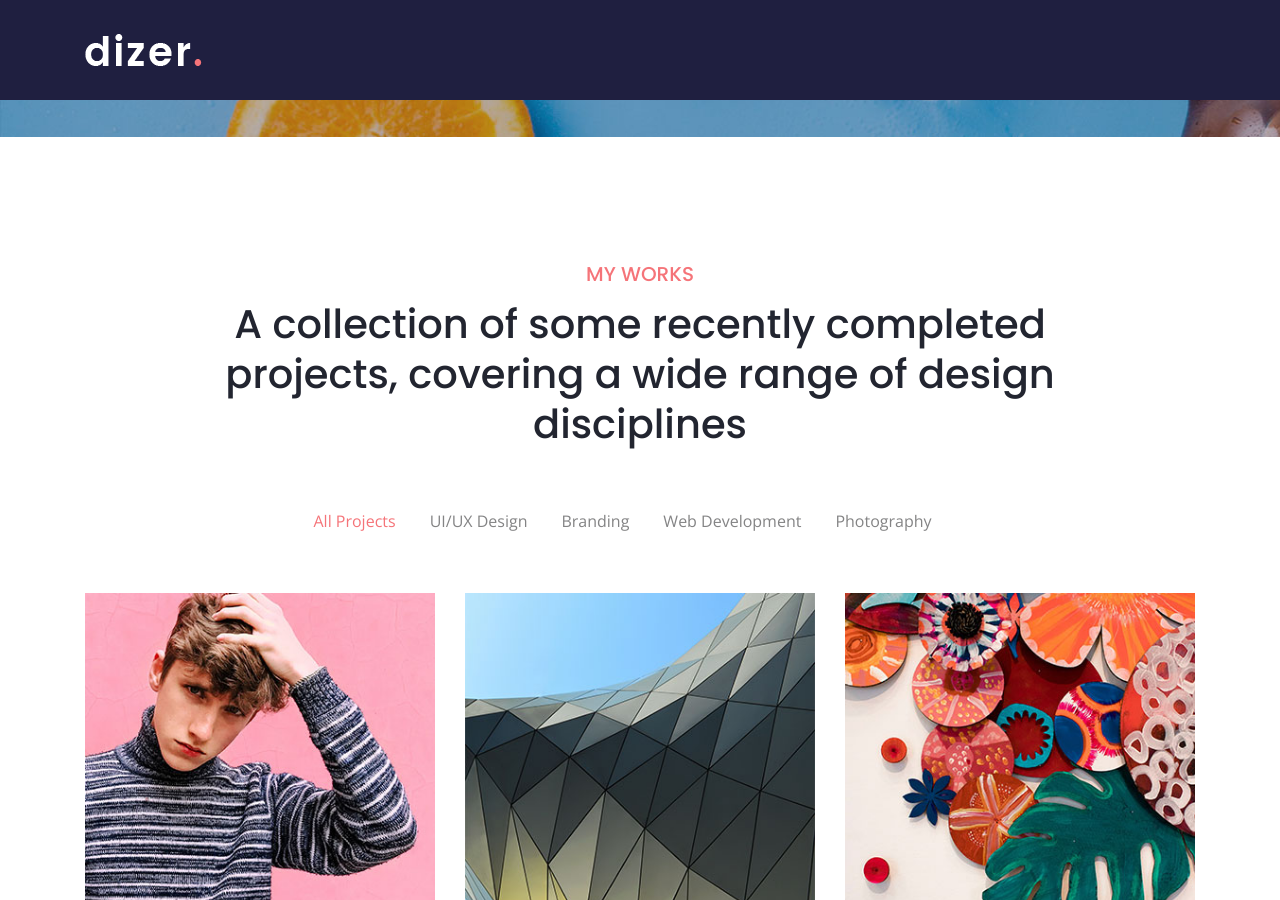
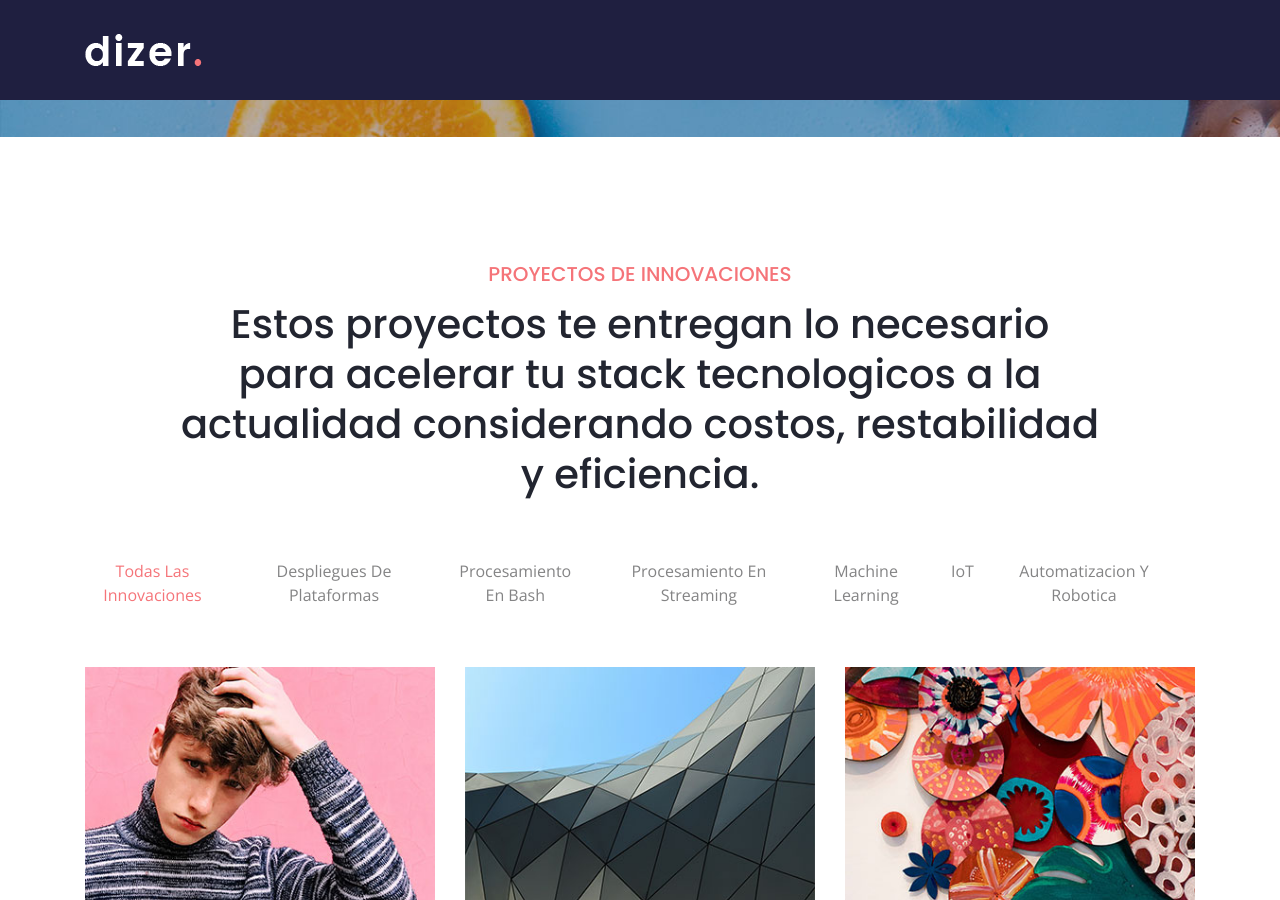
Before and after one commit to armandoytriago/aj2, a Jekyll site: the page built from portfolio-1.html, in a window 1280 px wide and 900 px high, scrolled down 364 px. Built offline with Jekyll 4.4.1, drawn with Linux system fonts in a browser that asks for light colours.

Commit message:
Update portfolio-1.html

```diff
--- a/portfolio-1.html
+++ b/portfolio-1.html
@@ -12,9 +12,9 @@ description: "Dolor sit amet consectetur elit sed do eiusmod tempor incididunt l
 		<div class="row justify-content-center">
 			<div class="col-lg-10 text-center">
 				<span class="h5 text-color text-uppercase">
-					my works
+					Proyectos de innovaciones
 				</span>
-				<h3 class="mb-5 mt-2">A collection of some recently completed projects, covering a wide range of design disciplines</h3>
+				<h3 class="mb-5 mt-2">Estos proyectos te entregan lo necesario para acelerar tu stack tecnologicos a la actualidad considerando costos, restabilidad y eficiencia.</h3>
 			</div>
 		</div>
 
@@ -22,19 +22,25 @@ description: "Dolor sit amet consectetur elit sed do eiusmod tempor incididunt l
       	<div class="col-12 text-center">
 	        <div class="btn-group btn-group-toggle " data-toggle="buttons">
 	          <label class="btn border-0 active">
-	            <input type="radio" name="shuffle-filter" value="all" checked="checked" />All Projects
+	            <input type="radio" name="shuffle-filter" value="all" checked="checked" />Todas las innovaciones
 	          </label>
 	          <label class="btn border-0">
-	            <input type="radio" name="shuffle-filter" value="design" />UI/UX Design
+	            <input type="radio" name="shuffle-filter" value="design" />Despliegues de plataformas
 	          </label>
 	          <label class="btn border-0">
-	            <input type="radio" name="shuffle-filter" value="branding" />branding
+	            <input type="radio" name="shuffle-filter" value="branding" />Procesamiento en Bash
 	          </label>
 	          <label class="btn border-0">
-	            <input type="radio" name="shuffle-filter" value="illustration" />Web Development
+	            <input type="radio" name="shuffle-filter" value="illustration" />Procesamiento en Streaming
 	          </label>
 	           <label class="btn border-0">
-	            <input type="radio" name="shuffle-filter" value="photo" />Photography
+	            <input type="radio" name="shuffle-filter" value="photo" />Machine Learning
+	          </label>
+		  <label class="btn border-0">
+	            <input type="radio" name="shuffle-filter" value="illustration" />IoT
+	          </label>
+	           <label class="btn border-0">
+	            <input type="radio" name="shuffle-filter" value="photo" />Automatizacion y Robotica
 	          </label>
 	        </div>
       </div>
```
